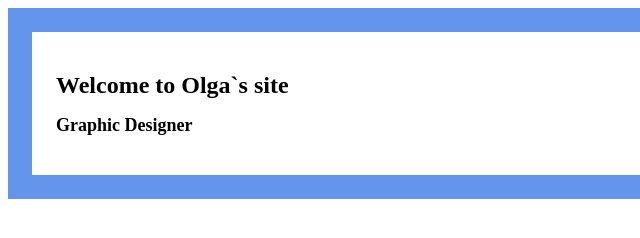
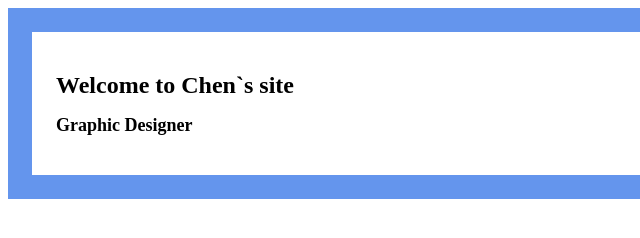
Before and after one commit to ChenFeldman/ChenFeldman.github.io, a plain HTML site: page index.html in a window 1280 px wide. Shown: the full height of the page, 0-640 px from the left. Drawn offline with Linux system fonts and the light colour scheme.

Commit message:
Update index.html

```diff
--- a/index.html
+++ b/index.html
@@ -5,7 +5,7 @@
 </head>
 <body>
     <div class='titles'>
-        <h1>Welcome to Olga`s site</h1>
+        <h1>Welcome to Chen`s site</h1>
         <h2>Graphic Designer</h2>
     </div>
 </body>
```
